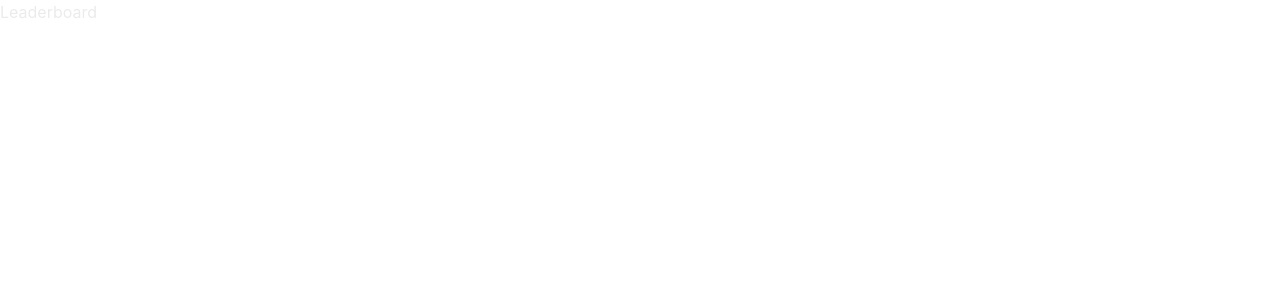
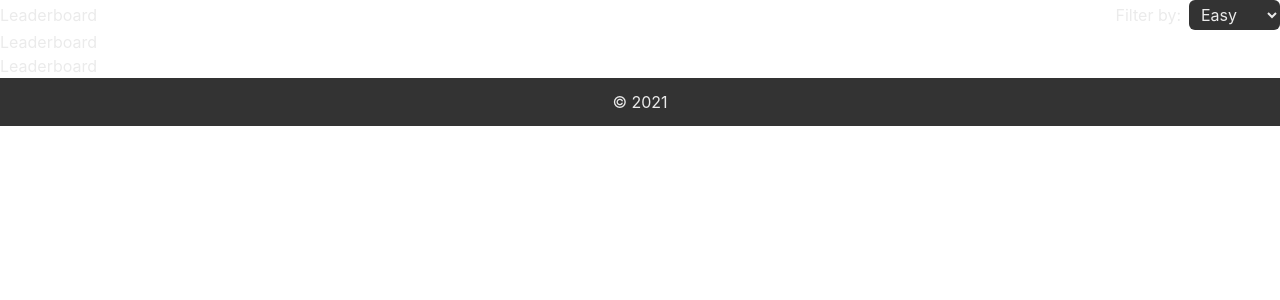
Before and after one commit to SanchezEnzo/Aiming, a React (Vite) app: page /leaderboard in a window 1280 px wide. Shown: the top 300 px of the page. Built offline with nearby package versions, Linux system fonts and the light colour scheme.

Commit message:
Leaderboard's layout

```diff
--- /dev/null
+++ b/src/components/leaderboard/Confirm.tsx
@@ -0,0 +1,7 @@
+export function Confirm() {
+  return (
+    <div className='text-[#ebebeb]'>
+      <h1>Leaderboard</h1>
+    </div>
+  )
+}
--- /dev/null
+++ b/src/components/leaderboard/Footer.tsx
@@ -0,0 +1,7 @@
+export function Footer() {
+  return (
+    <div className='footer flex justify-center items-center w-full h-12 bg-[#333333] text-[#ebebeb]'>
+      <p>© 2021</p>
+    </div>
+  )
+}
--- /dev/null
+++ b/src/components/leaderboard/Header.tsx
@@ -0,0 +1,19 @@
+export function Header() {
+  return (
+    <div className='flex justify-between items-center'>
+      <h1 className='text-[#ebebeb]'>Leaderboard</h1>
+      <div className='flex items-center space-x-2'>
+        <span className='text-[#ebebeb]'>Filter by:</span>
+        <select
+          className='bg-[#333] text-[#ebebeb] rounded-md px-2 py-1'
+          name='difficulty'
+          id='difficulty'
+        >
+          <option value='EASY'>Easy</option>
+          <option value='NORMAL'>Normal</option>
+          <option value='HARD'>Hard</option>
+        </select>
+      </div>
+    </div>
+  )
+}
--- /dev/null
+++ b/src/components/leaderboard/Table.tsx
@@ -0,0 +1,7 @@
+export function Table() {
+  return (
+    <div className='text-[#ebebeb]'>
+      <h1>Leaderboard</h1>
+    </div>
+  )
+}
--- a/src/pages/Leaderboard.tsx
+++ b/src/pages/Leaderboard.tsx
@@ -1,7 +1,15 @@
+import { Footer } from '../components/leaderboard/Footer'
+import { Header } from '../components/leaderboard/Header'
+import { Table } from '../components/leaderboard/Table'
+import { Confirm } from '../components/leaderboard/Confirm'
+
 export default function Leaderboard() {
   return (
     <div className='text-[#ebebeb]'>
-      <h1>Leaderboard</h1>
+      <Header />
+      <Table />
+      <Confirm />
+      <Footer />
     </div>
   )
 }
```
